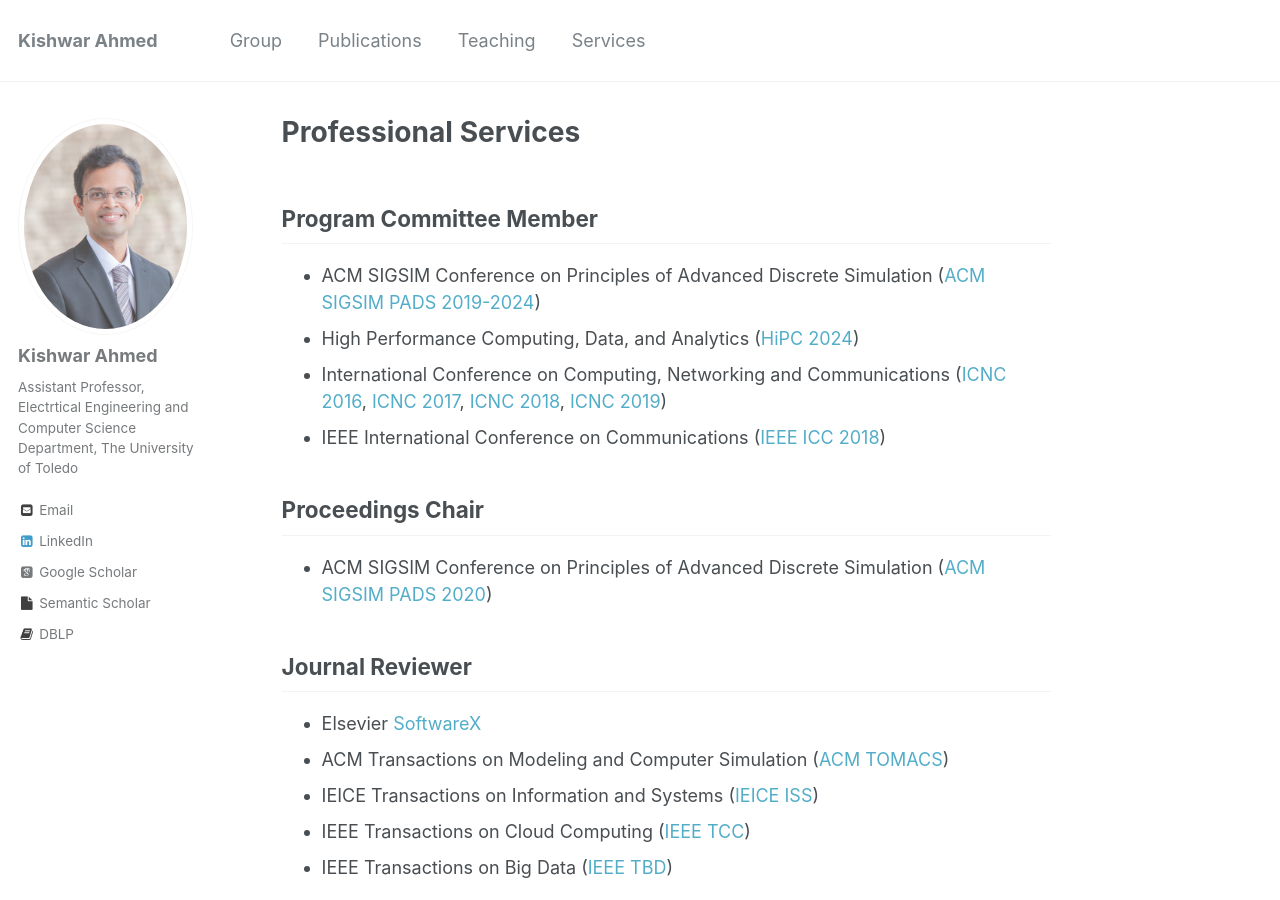
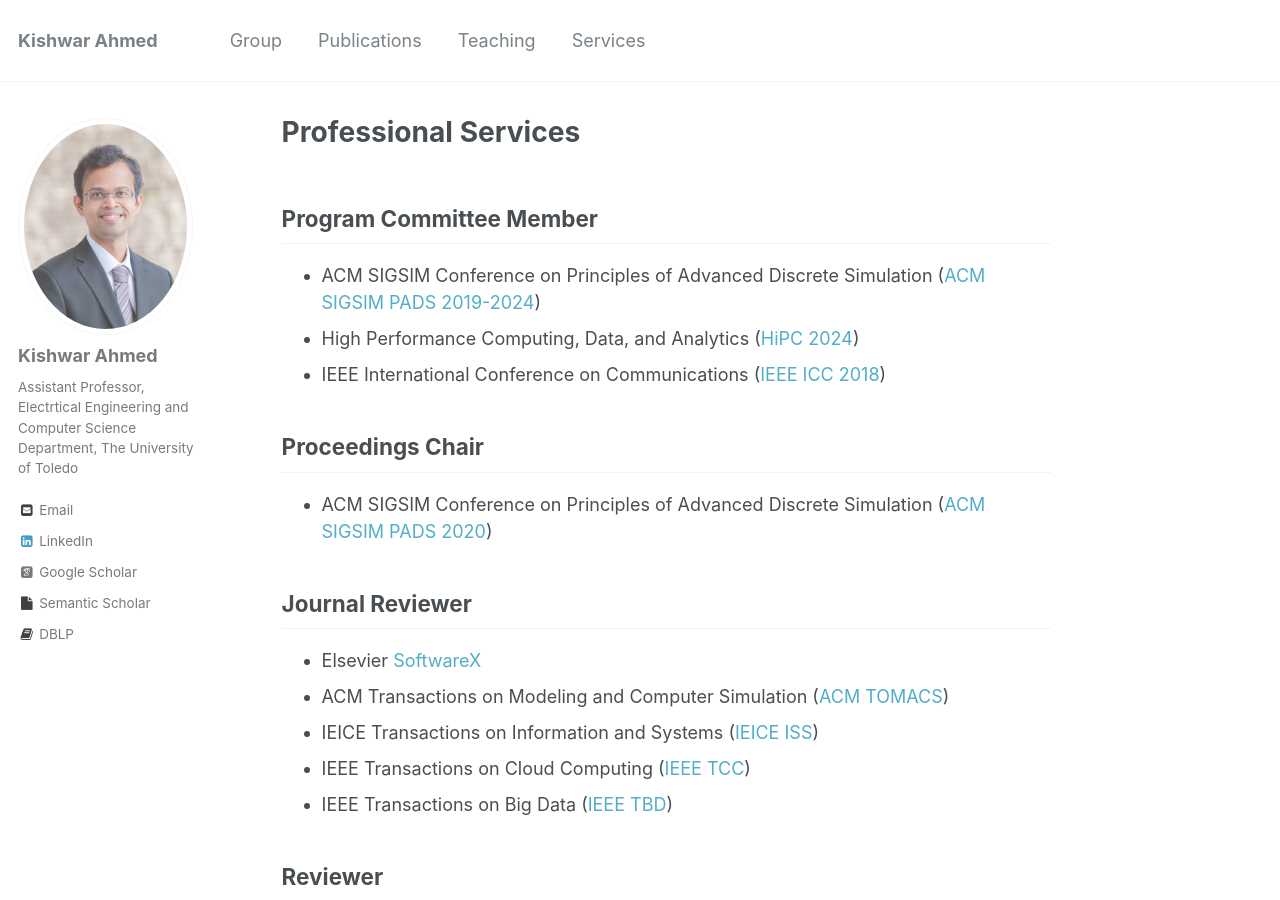
Before and after one commit to kishwarbd/kishwarbd.github.io, a Jekyll site: the page built from _pages/services.md, in a window 1280 px wide and 900 px high. Built offline with Jekyll 4.4.1, drawn with Linux system fonts in a browser that asks for light colours; some web fonts are replaced.

Commit message:
Update services.md

```diff
--- a/_pages/services.md
+++ b/_pages/services.md
@@ -7,7 +7,6 @@ author_profile: true
 ## Program Committee Member
 * ACM SIGSIM Conference on Principles of Advanced Discrete Simulation ([ACM SIGSIM PADS 2019-2024](https://www.acm-sigsim-pads.org/))
 * High Performance Computing, Data, and Analytics ([HiPC 2024](https://www.hipc.org/))
-* International Conference on Computing, Networking and Communications ([ICNC 2016](http://www.conf-icnc.org/2016/), [ICNC 2017](http://www.conf-icnc.org/2017/), [ICNC 2018](http://www.conf-icnc.org/2018/), [ICNC 2019](http://www.conf-icnc.org/2019/))
 * IEEE International Conference on Communications ([IEEE ICC 2018](http://icc2018.ieee-icc.org/))
 
 ## Proceedings Chair
```
